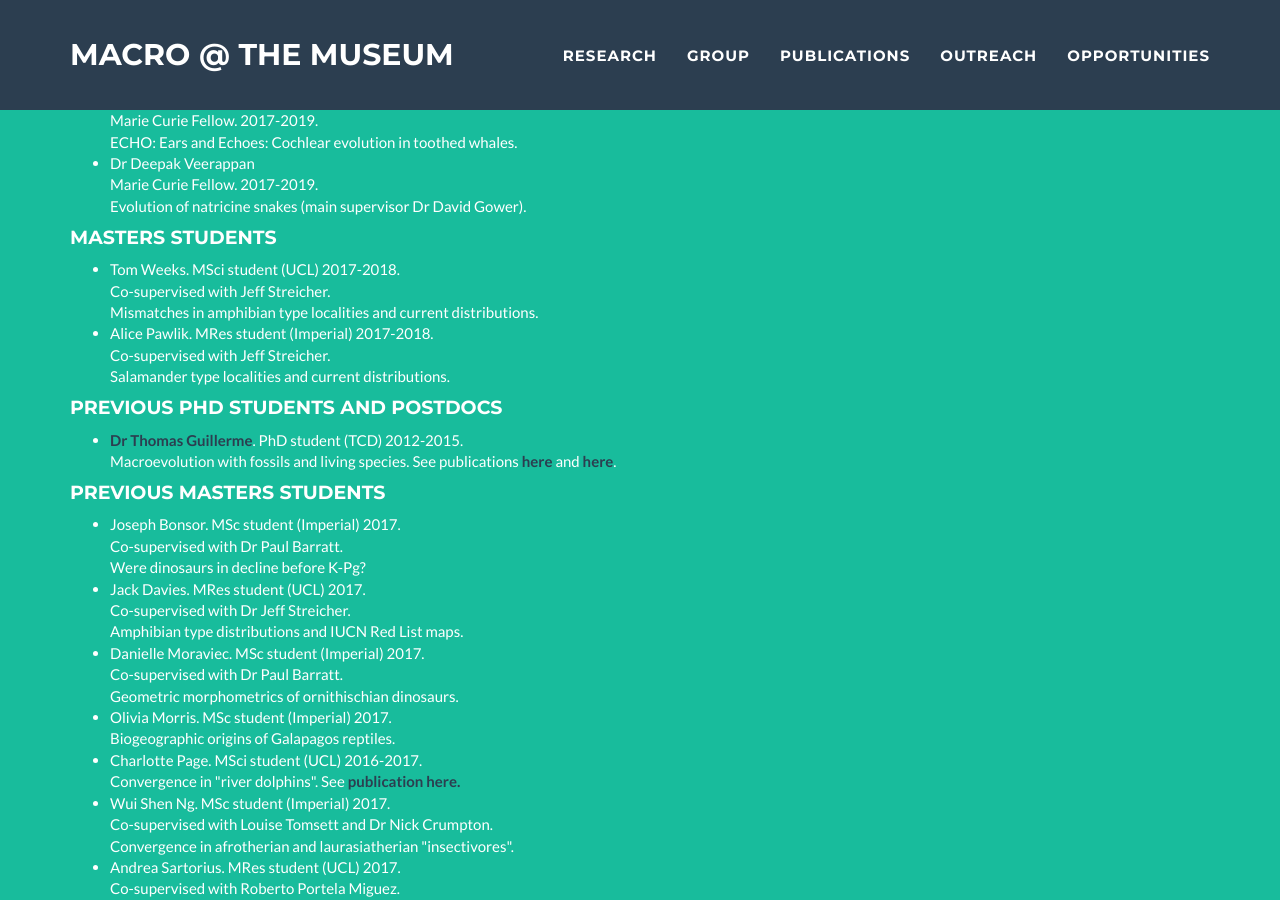
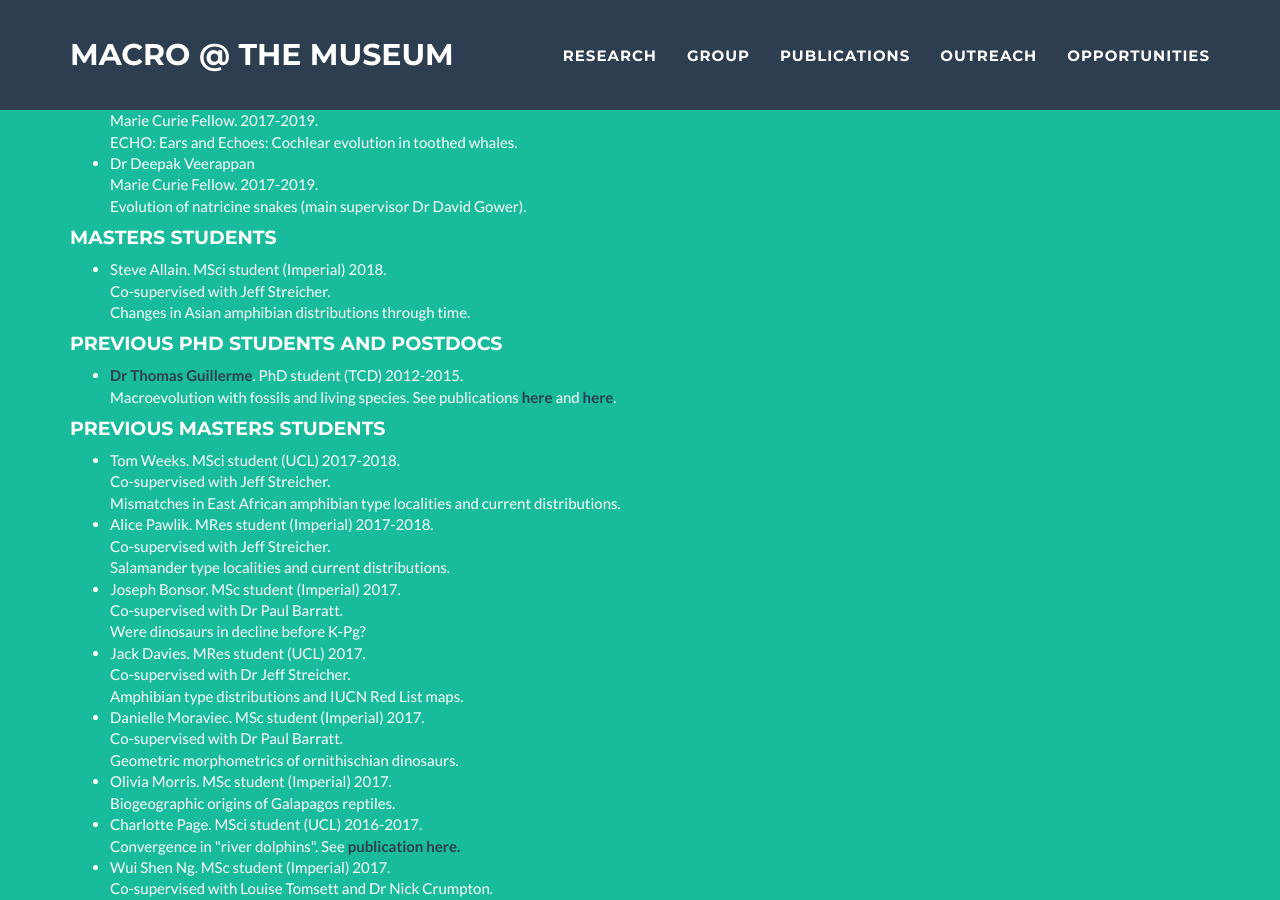
Before and after one commit to nhcooper123/nhcooper123.github.io, a Jekyll site: the page group.html, which Jekyll copies as it is, in a window 1280 px wide and 900 px high, scrolled down 784 px. Built offline with Jekyll 4.4.1, drawn with Linux system fonts in a browser that asks for light colours.

Commit message:
Add new students

```diff
--- a/group.html
+++ b/group.html
@@ -158,12 +158,9 @@ We have fun and try to make science a nicer place! <br>
     <h4>Masters students</h4>
 
     <ul>
-    <li>Tom Weeks. MSci student (UCL) 2017-2018.<br>
+    <li>Steve Allain. MSci student (Imperial) 2018.<br>
         Co-supervised with Jeff Streicher. <br>
-        Mismatches in amphibian type localities and current distributions.</li>
-    <li>Alice Pawlik. MRes student (Imperial) 2017-2018.<br>
-        Co-supervised with Jeff Streicher. <br>
-        Salamander type localities and current distributions.</li>
+        Changes in Asian amphibian distributions through time.</li>
     </ul>
 
     <h4> Previous PhD students and postdocs</h4>
@@ -177,6 +174,12 @@ We have fun and try to make science a nicer place! <br>
     <h4> Previous Masters students</h4>
 
     <ul>
+    <li>Tom Weeks. MSci student (UCL) 2017-2018.<br>
+        Co-supervised with Jeff Streicher. <br>
+        Mismatches in East African amphibian type localities and current distributions.</li>
+    <li>Alice Pawlik. MRes student (Imperial) 2017-2018.<br>
+        Co-supervised with Jeff Streicher. <br>
+        Salamander type localities and current distributions.</li>
     <li>Joseph Bonsor. MSc student (Imperial) 2017.<br>
         Co-supervised with Dr Paul Barratt. <br>
         Were dinosaurs in decline before K-Pg?</li>
```
